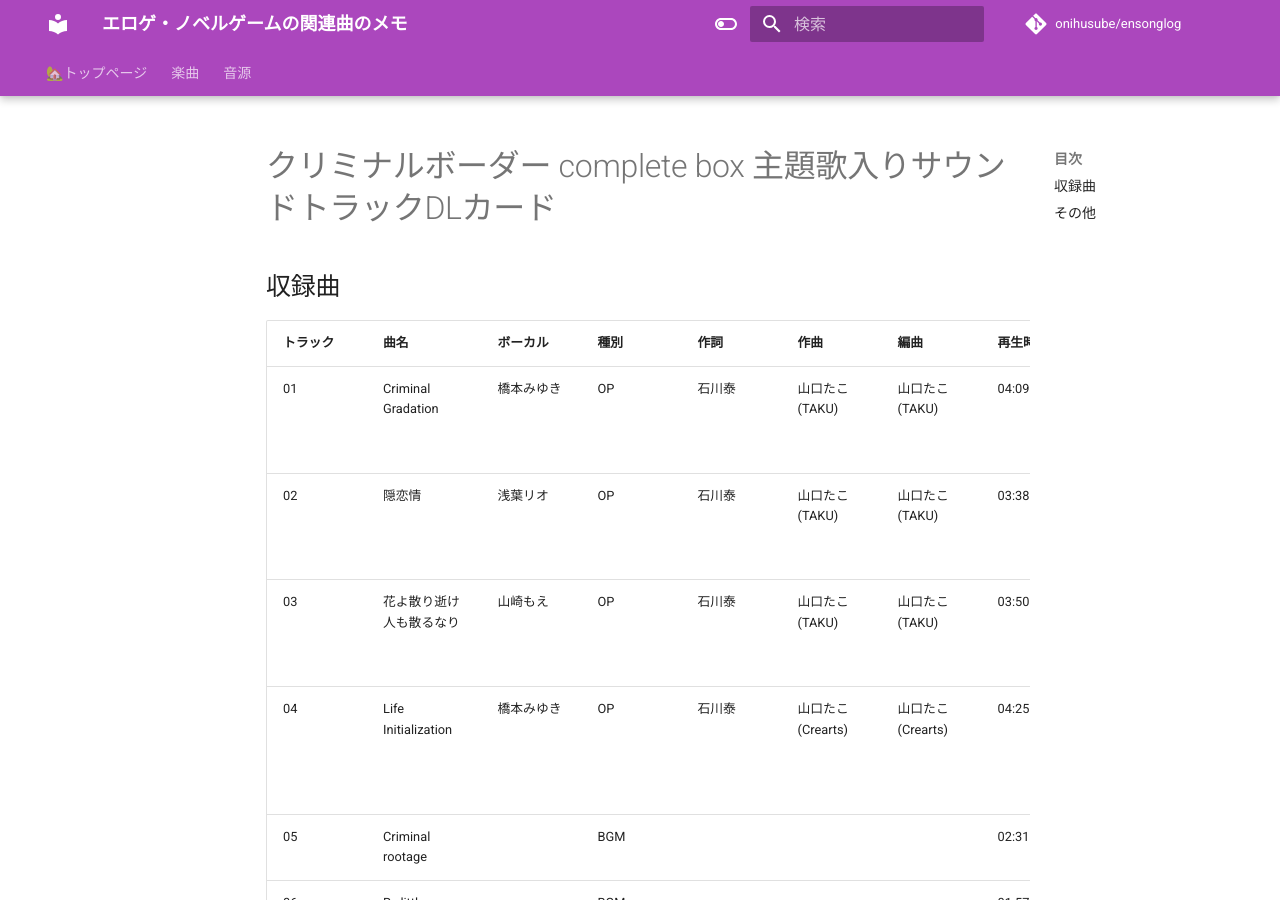
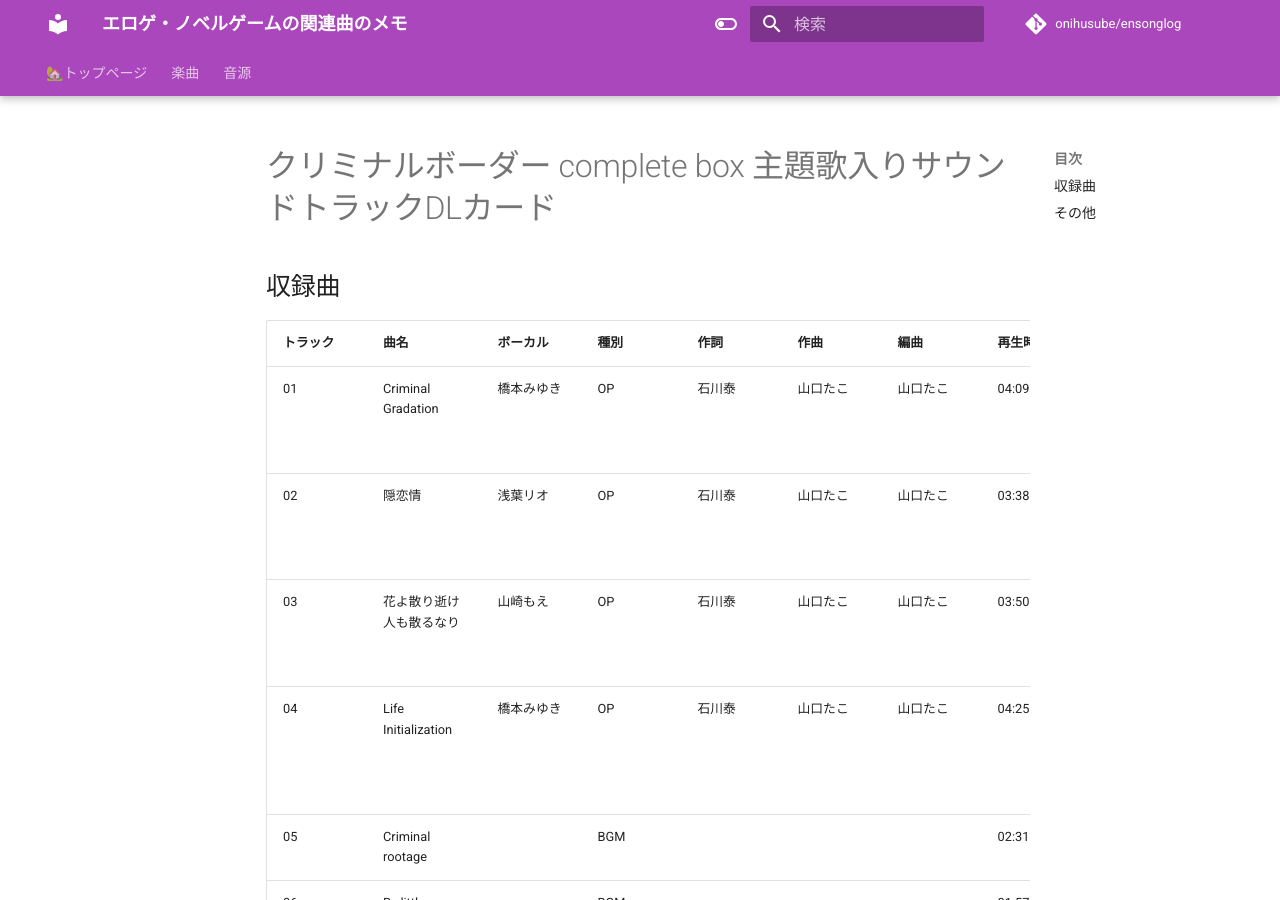
Before and after one commit to onihusube/ensonglog, an MkDocs documentation site: the page built from docs/2024/音源個別/クリミナルボーダー complete box 主題歌入りサウンドトラック.md, in a window 1280 px wide and 900 px high. Built offline with MkDocs 1.6.1 and Material for MkDocs 9.7.7, drawn with Linux system fonts in a browser that asks for light colours; comment, search, counter and statistics services are not loaded.

```diff
--- a/docs/2024/音源個別/クリミナルボーダー complete box 主題歌入りサウンドトラック.md
+++ b/docs/2024/音源個別/クリミナルボーダー complete box 主題歌入りサウンドトラック.md
@@ -4,10 +4,10 @@
 
 | トラック | 曲名 | ボーカル | 種別 | 作詞 | 作曲 | 編曲 | 再生時間 | その他 |
 |---|---|---|---|---|---|---|---|---|
-| 01 | Criminal Gradation | 橋本みゆき | OP | 石川泰 | 山口たこ(TAKU) | 山口たこ(TAKU) | 04:09 | クリミナルボーダー 1st offence OP |
-| 02 | 隠恋情 | 浅葉リオ | OP | 石川泰 | 山口たこ(TAKU) | 山口たこ(TAKU) | 03:38 | クリミナルボーダー 2nd offence OP |
-| 03 | 花よ散り逝け 人も散るなり | 山崎もえ | OP | 石川泰 | 山口たこ(TAKU) | 山口たこ(TAKU) | 03:50 | クリミナルボーダー 3rd offence OP |
-| 04 | Life Initialization | 橋本みゆき | OP | 石川泰 | 山口たこ(Crearts) | 山口たこ(Crearts) | 04:25 | クリミナルボーダー life sentence OP |
+| 01 | Criminal Gradation | 橋本みゆき | OP | 石川泰 | 山口たこ | 山口たこ | 04:09 | クリミナルボーダー 1st offence OP |
+| 02 | 隠恋情 | 浅葉リオ | OP | 石川泰 | 山口たこ | 山口たこ | 03:38 | クリミナルボーダー 2nd offence OP |
+| 03 | 花よ散り逝け 人も散るなり | 山崎もえ | OP | 石川泰 | 山口たこ | 山口たこ | 03:50 | クリミナルボーダー 3rd offence OP |
+| 04 | Life Initialization | 橋本みゆき | OP | 石川泰 | 山口たこ | 山口たこ | 04:25 | クリミナルボーダー life sentence OP |
 | 05 | Criminal rootage |  | BGM |  |  |  | 02:31 |  |
 | 06 | Re;little mischief |  | BGM |  |  |  | 01:57 |  |
 | 07 | Ideal for dawn |  | BGM |  |  |  | 01:57 |  |
```
Also changed, not shown: docs/2024/音源.md (+1 -0 lines), docs/2024/音源個別/アカイイトオリジナルサウンドトラック.md (added, +41 -0 lines).
